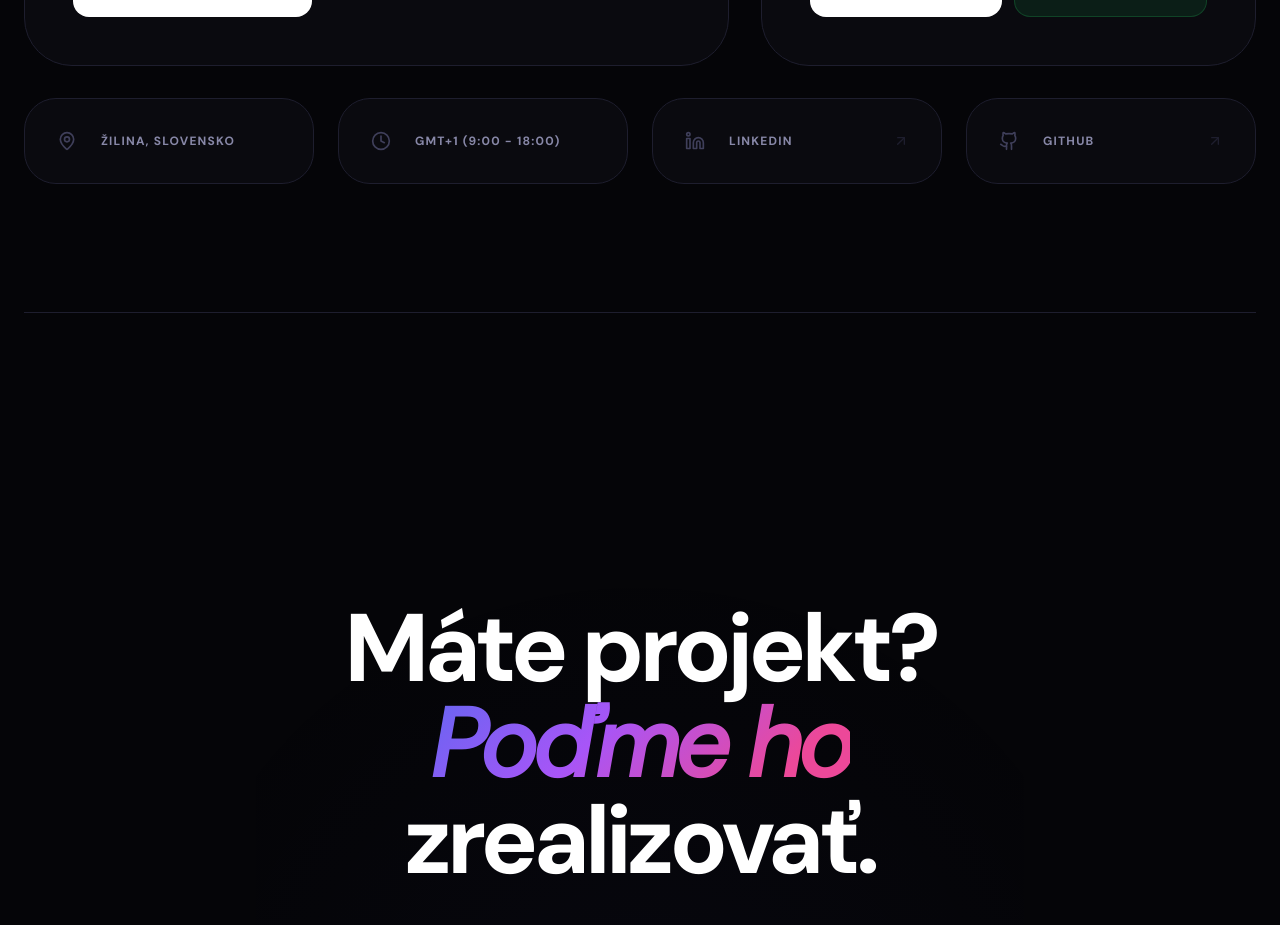
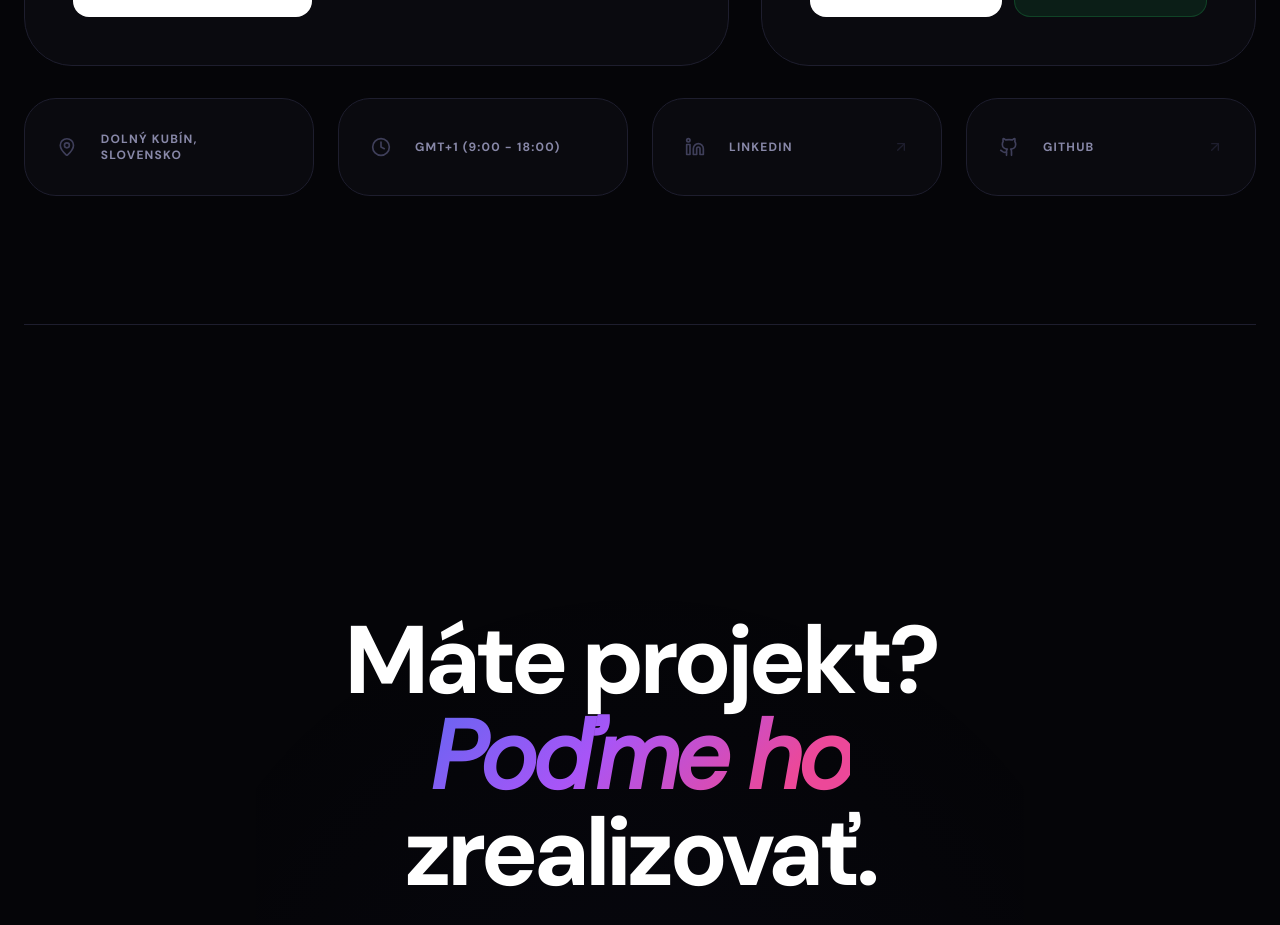
Before and after one commit to continko/tomino.dev, a Next.js app: page /contact in a window 1280 px wide. Shown: the part 840-1765 px from the top of the page. Built offline with nearby package versions, Linux system fonts and the light colour scheme; a web font is replaced by a local one.

Commit message:
Fix: City change n Contact

```diff
--- a/app/contact/page.tsx
+++ b/app/contact/page.tsx
@@ -142,7 +142,7 @@ export default function ContactPage() {
           {/* QUICK INFO BAR */}
           <div className="lg:col-span-12 grid grid-cols-1 sm:grid-cols-2 lg:grid-cols-4 gap-6">
             {[
-              { icon: MapPin, text: "Žilina, Slovensko" },
+              { icon: MapPin, text: "Dolný Kubín, Slovensko" },
               { icon: Clock, text: "GMT+1 (9:00 - 18:00)" },
             ].map((item, i) => (
               <div key={i} className="p-8 rounded-[2rem] bg-[#0a0a0f] border border-[#1e1e2e] flex items-center gap-6 group hover:border-[#ec4899]/30 transition-all duration-500">
```
